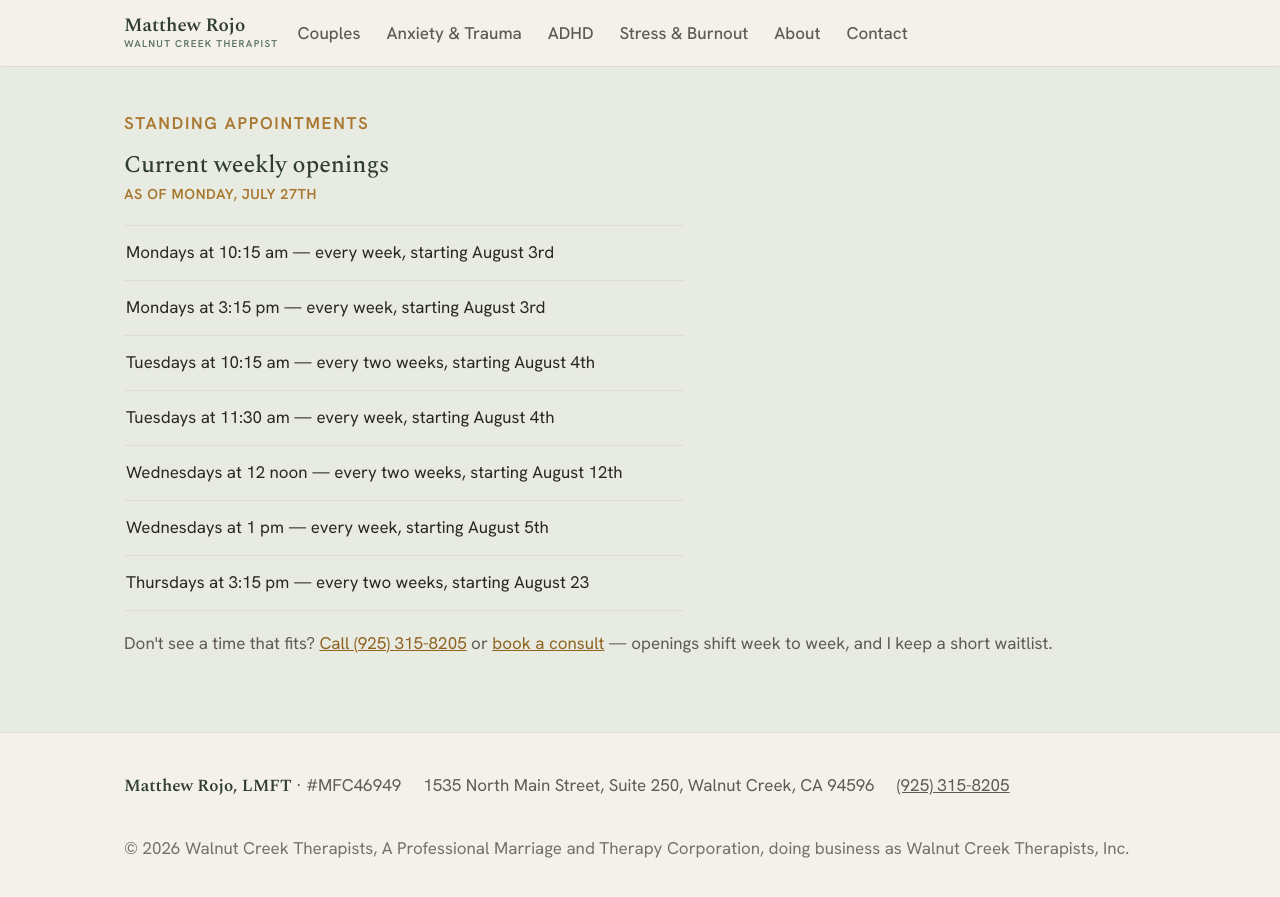
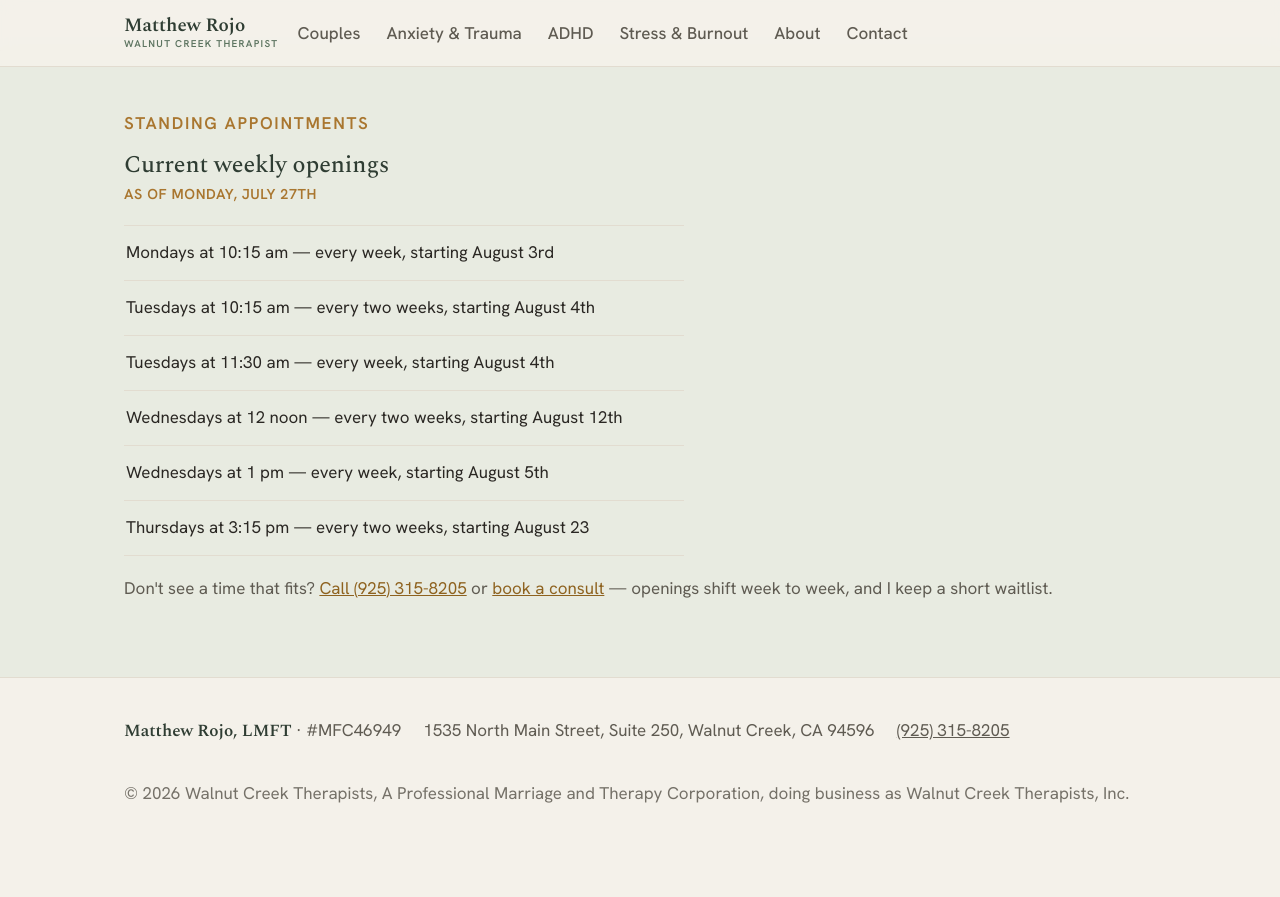
Before and after one commit to walnutcreektherapist/walnutcreektherapist.github.io, a Jekyll site: the page built from openings.html, in a window 1280 px wide and 900 px high, scrolled down 558 px. Shown: the top 897 px of the window. Built offline with Jekyll 4.4.1, drawn with Linux system fonts in a browser that asks for light colours; after the commit the page ends 1403 px from its top, so only the background shows below that.

Commit message:
Remove Monday 3:15 pm slot from schedule

```diff
--- a/_config.yml
+++ b/_config.yml
@@ -49,7 +49,6 @@ openings:
   pointer: "Now booking new clients — see regular weekly openings"
   slots:
     - "Mondays at 10:15 am — every week, starting August 3rd"
-    - "Mondays at 3:15 pm — every week, starting August 3rd"
     - "Tuesdays at 10:15 am — every two weeks, starting August 4th"
     - "Tuesdays at 11:30 am — every week, starting August 4th"
     - "Wednesdays at 12 noon — every two weeks, starting August 12th"
```
